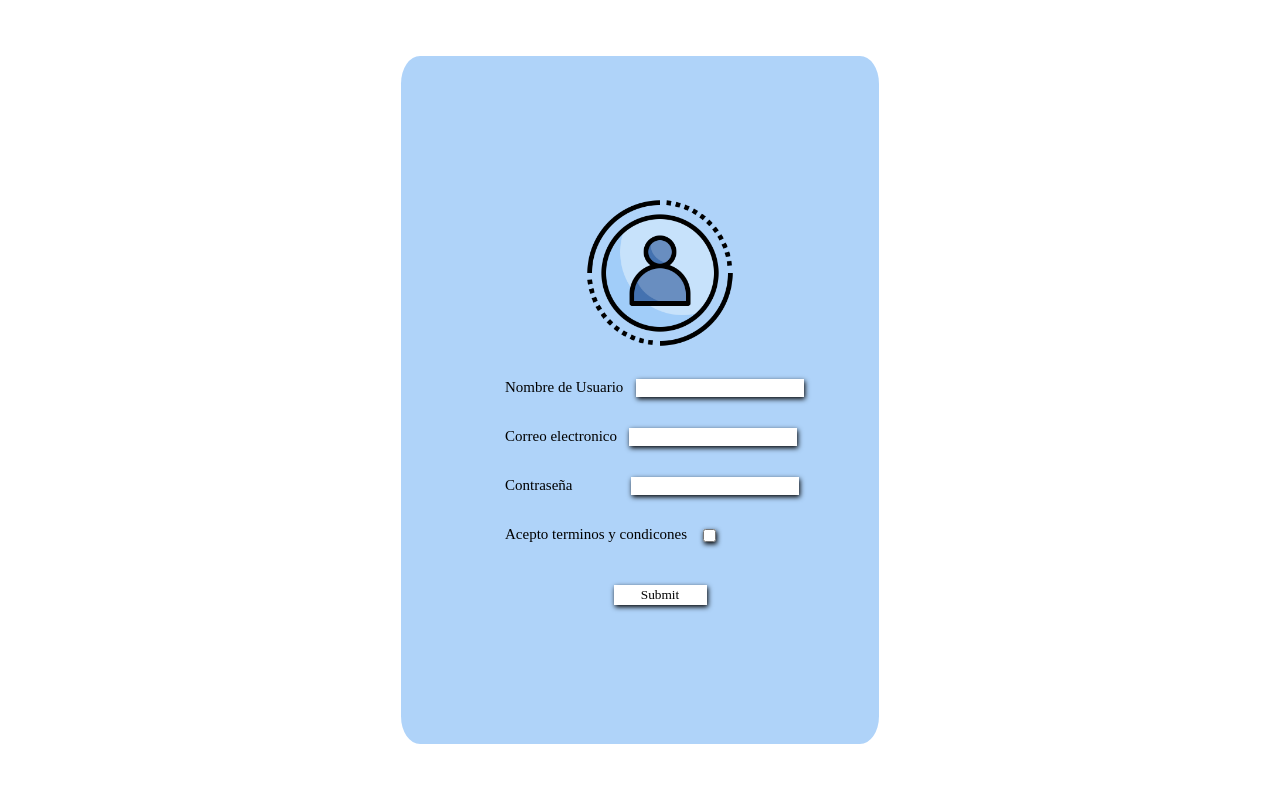
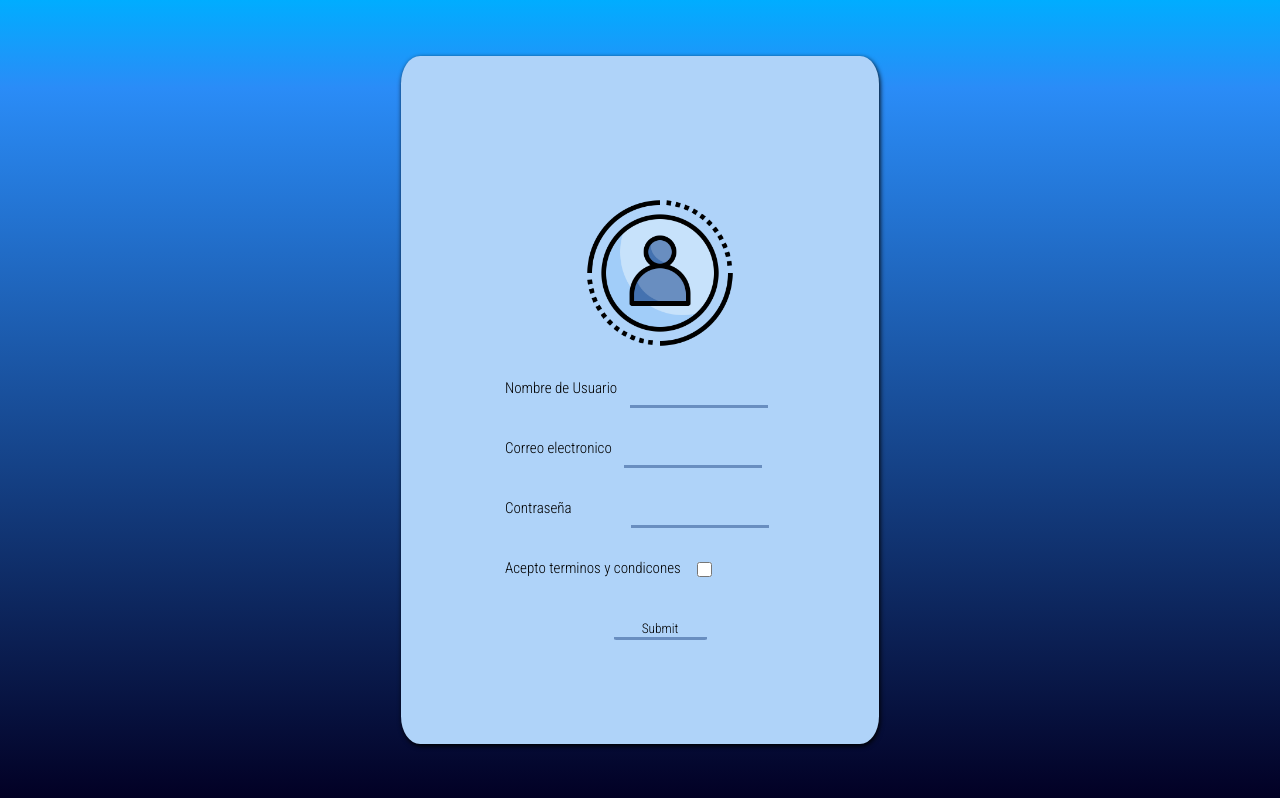
Before and after one commit to smyleface18/Practica_en_casa_frontend, a plain HTML site: page html/registro.html in a window 1280 px wide. Drawn offline with Linux system fonts and the light colour scheme.

Commit message:
loader background of main[C

```diff
--- a/css/style.css
+++ b/css/style.css
@@ -1,5 +1,8 @@
-@import url('https://fonts.googleapis.com/css2?family=Roboto+Condensed:wght@300&display=swap');
-
+@import
+url('https://fonts.googleapis.com/css2?family=Roboto+Condensed:wght@300&display=swap');
+*{
+    font-family: 'Roboto Condensed';
+  }
 html, body {
     margin: 0%;
     height: 100%;
--- a/css/stylelogin.css
+++ b/css/stylelogin.css
@@ -1,4 +1,8 @@
-*{font-family:'Times New Roman', Times, serif;}
+@import
+url('https://fonts.googleapis.com/css2?family=Roboto+Condensed:wght@300&display=swap');
+*{
+    font-family: 'Roboto Condensed';
+  }
 html, body {
     margin: 0%;
     height: 100%;
@@ -9,6 +13,10 @@ main{
     justify-content: center;
     height: 100%;
     width: 100%;
+    background: rgb(2,0,36);
+    background: linear-gradient(0deg, rgba(2,0,36,1) 0%,
+    rgba(31,101,188,1) 64%, rgba(42,140,247,1) 89%,
+    rgba(0,173,255,1) 100%);
 }
 form{
     display: flex;
@@ -23,7 +31,7 @@ form{
     min-width: 300px;
     max-height: 700px;
     min-height: 500px;
-
+    box-shadow: 1px 2px 5px 0px #000000;
 
 }
 ul{
@@ -48,20 +56,15 @@ li > label {
     margin-right: 4%;
 }
 li > input {
-    border-style: none;
-    background-color: #ffffff ;
-    box-shadow: 1px 2px 5px 0px #000000;
-    border-top:none ;
-}
-li>input:active{
-    box-shadow: 1px 2px 5px 0px #ffffff;
-}
-li>input:hover{
-    box-shadow: 1px 2px 5px 0px #ffffff;
-}
-li>input{
-    border-style: none;
+    outline-style: none;
+    background-color: #afd3f9;
+    border-bottom: solid #698ec0;
+    border-top: none;
+    border-left: none;
+    border-right: none;
     max-height: 20px;
+    padding-top: 10px;
+
 }
 #container_submit{
     display: flex;
@@ -69,22 +72,34 @@ li>input{
     margin-top: 13%;
 }
 #submit{
+    padding-top: 0%;
     width: 30%;
     height: 15%;
     min-height: 20px;
+    border-radius: 5%;
 }
 #submit:active{
-    background-color: rgb(192, 192, 192);
+    background-color: #698ec0;
 }
 #submit:hover{
-    background-color: rgb(192, 192, 192);
+    background-color: #698ec0;
 }
 #password{
     margin-left:15%;
 }
-
+#checkbox {
+    width: 1.15em;
+    height: 1.15em;
+}
+#checkbox:hover {
+    width: 15px;
+    height: 15px
+}
 @media (max-width:500px){
-
+    html, body {
+        margin: 0%;
+        height: 100%;
+    }
     ul>li>img{
         width: 0%;
         height: 0%;
```
